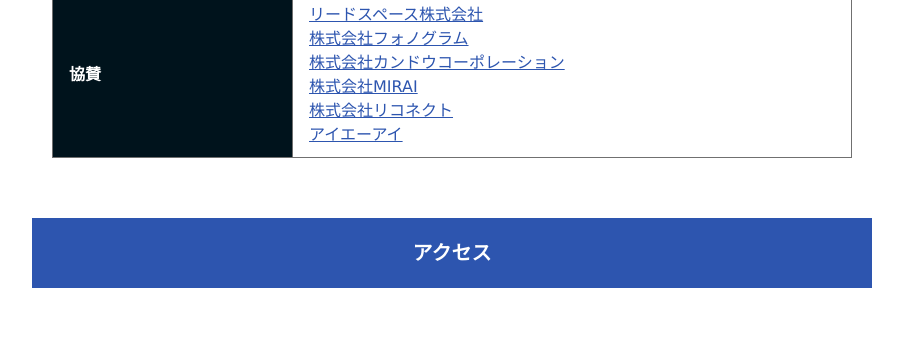
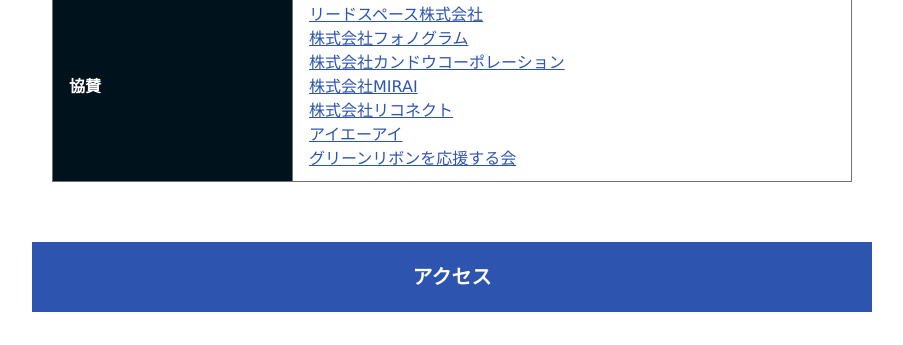
Before and after one commit to takanashi66/hirofuro, a website: page htdocs/2018/index.html in a window 1280 px wide. Shown: the part 3397-3742 px from the top of the page, without its empty margins (188-1091 px from the left). Drawn offline with nearby package versions, Linux system fonts and the light colour scheme.

Commit message:
グリーンリボンを応援する会追加

```diff
--- a/htdocs/2018/index.html
+++ b/htdocs/2018/index.html
@@ -224,6 +224,7 @@
                   <li><a href="https://mi-rai.co.jp/" target="_blank">株式会社MIRAI</a></li>
                   <li><a href="https://www.rcnt.jp/" target="_blank">株式会社リコネクト</a></li>
                   <li><a href="http://iai.red/" target="_blank">アイエーアイ</a></li>
+                  <li><a href="https://eiel.info/green-ribbon/" target="_blank">グリーンリボンを応援する会</a></li>
                 </ul>
               </td>
             </tr>
```
